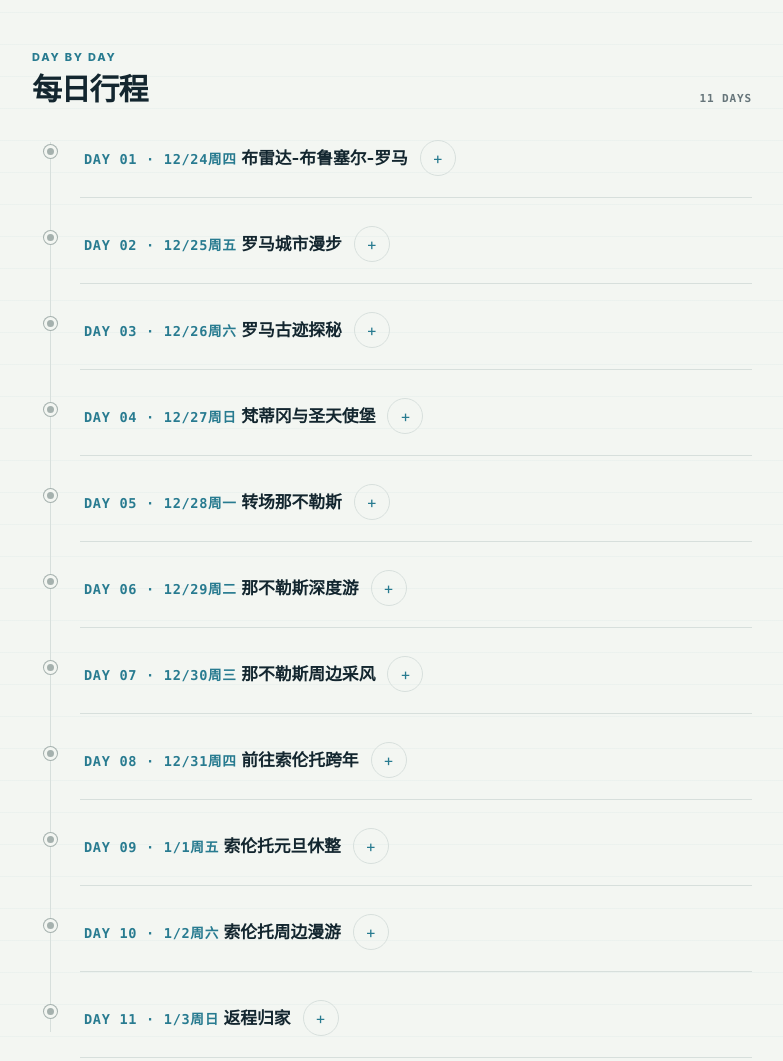
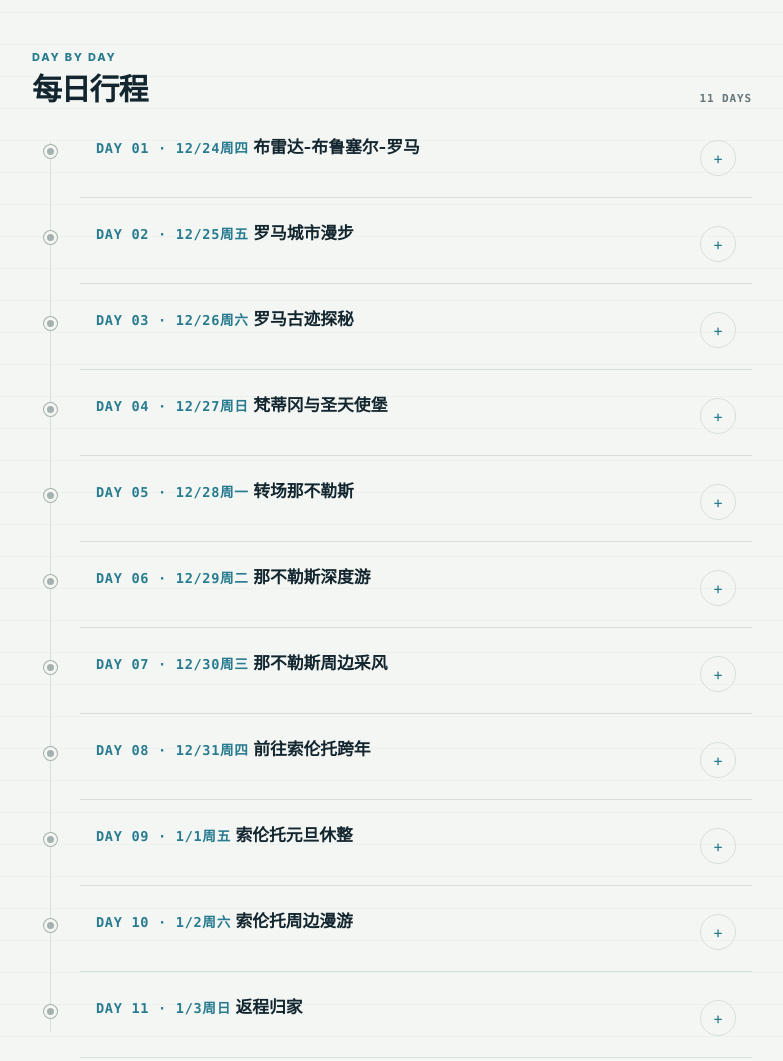
Before and after one commit to Jas0n2020/202612-South-Italy-Trip-v2, a website: page index.html in a window 1280 px wide. Shown: the part 1620-2681 px from the top of the page, without its empty margins (248-1031 px from the left). Drawn offline with Linux system fonts and the light colour scheme.

Commit message:
Refactor day toggle layout to use grid display
Updated layout for day toggle with grid display for better alignment and spacing.

```diff
--- a/styles.css
+++ b/styles.css
@@ -262,29 +262,53 @@
     text-align: left !important;
     width: 100% !important;
 }
+/* 1. 将整个行程卡片按钮改为更灵活的网格布局：左侧上下两行，右侧固定放置 + 按钮 */
+.day-toggle {
+    display: grid !important;
+    grid-template-columns: auto 1fr auto !important; /* 左侧日期列、中间地点列、右侧+按钮列 */
+    grid-template-rows: auto auto !important;         /* 上下两行 */
+    align-items: center !important;
+    text-align: left !important;
+    width: 100% !important;
+    padding: 12px 16px !important;
+    gap: 2px 12px !important;                        /* 控制行间距与列间距 */
+}
 
-/* 2. 把 DAY XX 和日期的字号调小，让它们比右侧地点更精致、低调 */
-.day-meta {
-    font-size: 0.85rem !important;        /* 调小字号，让它退居次要地位 */
-    font-weight: 600 !important;
-    display: inline-flex !important;
-    align-items: center;
-    gap: 4px !important;                 /* 大幅缩小 DAY 和日期之间的间距 */
+/* 2. 第一行：DAY XX 标签（放在左侧第一行） */
+.day-badge,
+.day-number {
+    grid-column: 1 !important;
+    grid-row: 1 !important;
+    font-size: 0.8rem !important;
+    font-weight: 700 !important;
+    letter-spacing: 0.05em;
     white-space: nowrap !important;
 }
 
-/* 如果你的 DAY 和 日期 之间是用中间点隔开的，可以顺便让这个点紧凑一点 */
-.day-meta span, .day-meta dot {
-    margin: 0 2px;
+/* 3. 第二行：日期和星期（放在左侧第二行，与 DAY XX 左对齐） */
+.day-meta {
+    grid-column: 1 !important;
+    grid-row: 2 !important;
+    font-size: 0.85rem !important;
+    font-weight: 600 !important;
+    white-space: nowrap !important;
 }
 
-/* 3. 让右侧的地点/行程作为绝对主角：字体放大、加粗，撑满剩余空间 */
+/* 4. 中间区域：右侧的地点/城市标题（跨上下两行，或者放在右侧大空间） */
 .day-title {
-    flex: 1 !important;
+    grid-column: 2 !important;
+    grid-row: 1 / span 2 !important;                  /* 跨上下两行展示 */
+    font-size: 1.05rem !important;
+    font-weight: 700 !important;
     min-width: 0 !important;
-    font-size: 1.05rem !important;       /* 稍微放大地点标题，使其比左侧日期更醒目 */
-    font-weight: 700 !important;
 }
-    min-width: 0 !important;
-    font-size: 1rem !important;
+
+/* 5. 右侧的 + 号按钮：强制向右对齐 */
+.day-chevron,
+.day-toggle .day-chevron,
+.day-toggle svg,
+.day-toggle span[aria-hidden="true"] {
+    grid-column: 3 !important;
+    grid-row: 1 / span 2 !important;
+    justify-self: end !important;                   /* 靠右对齐 */
 }
```
